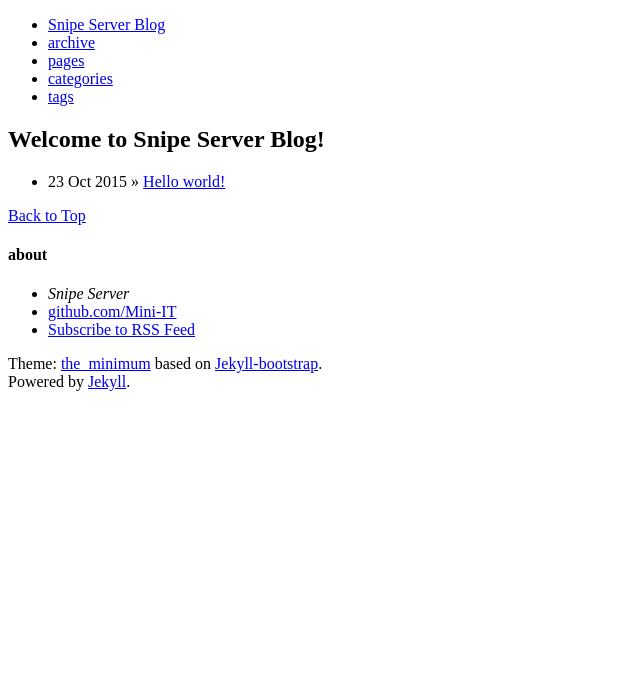
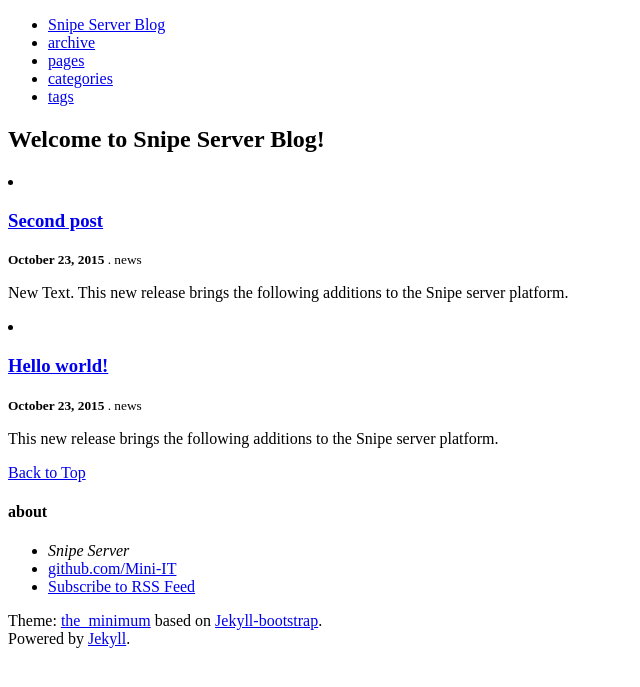
Before and after one commit to Mini-IT/SnipeBlog, a Jekyll site: the page built from index.md, in a window 1280 px wide. Shown: the top 687 px of the page, without its empty margins (0-640 px from the left). Built offline with Jekyll 4.4.1, drawn with Linux system fonts in a browser that asks for light colours; comment, search, counter and statistics services are not loaded.

```diff
--- a/_config.yml
+++ b/_config.yml
@@ -85,7 +85,7 @@ JB :
   # Set 'provider' to false to turn commenting off globally.
   #
   comments :
-    provider : intensedebate
+    provider : custom
 #    disqus :
 #      short_name : jekyllbootstrap
 #    livefyre :
--- a/_posts/2015-10-23-hello-world.md
+++ b/_posts/2015-10-23-hello-world.md
@@ -2,11 +2,9 @@
 layout: post
 title: "Hello world!"
 description: ""
-category:
-tags: []
+category: news
+tags: [ news ]
 ---
 {% include JB/setup %}
 
-# Hello world!
-
 This new release brings the following additions to the Snipe server platform.
--- /dev/null
+++ b/_posts/2015-10-23-second-post.md
@@ -0,0 +1,10 @@
+---
+layout: post
+title: "Second post"
+description: ""
+category: news
+tags: [ news ]
+---
+{% include JB/setup %}
+
+New Text. This new release brings the following additions to the Snipe server platform.
--- a/index.md
+++ b/index.md
@@ -5,8 +5,10 @@ tagline: Supporting tagline
 ---
 {% include JB/setup %}
 
-<ul class="posts">
-  {% for post in site.posts %}
-    <li><span>{{ post.date | date_to_string }}</span> &raquo; <a href="{{ BASE_PATH }}{{ post.url }}">{{ post.title }}</a></li>
-  {% endfor %}
-</ul>
+{% for post in site.posts offset: 0 limit: 50 %}
+<li>
+    <h3><a href="{{ post.url }}">{{ post.title }}</a></h3>
+    <p><small><strong>{{ post.date | date: "%B %e, %Y" }}</strong> . {{ post.category }} </small></p>
+{{ post.content }}
+</li>
+{% endfor %}
```
Also changed, not shown: _includes/custom/comments (added, +12 -0 lines), 1 other file.
